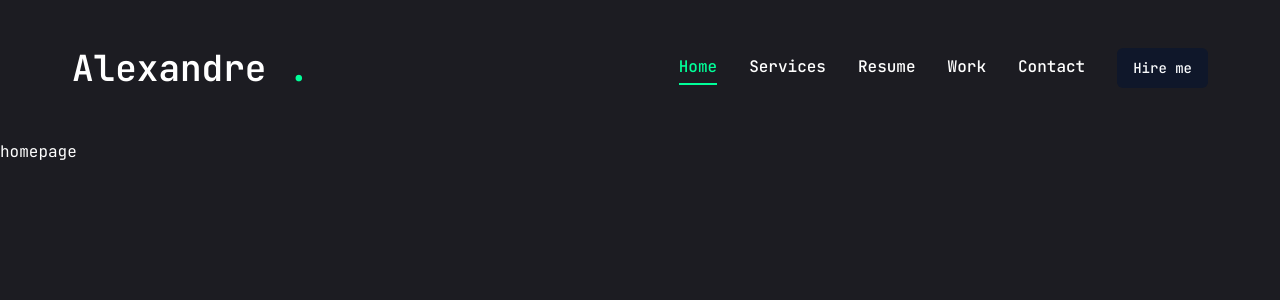
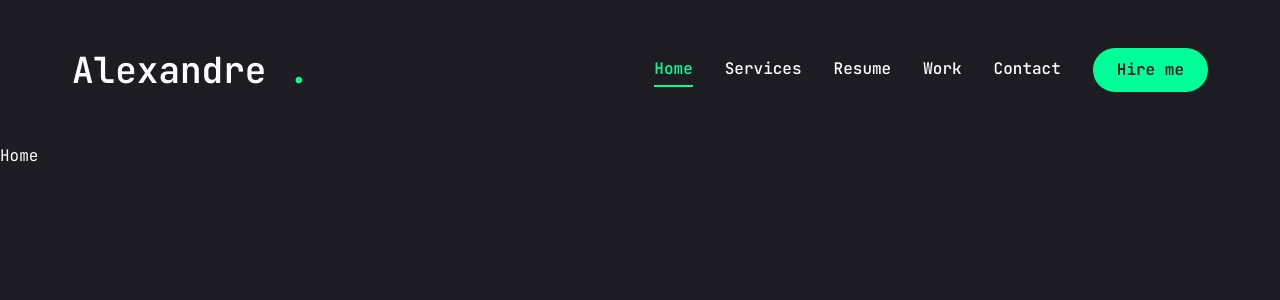
Before and after one commit to alexangria1992/portfolio_website, a Next.js app: page / in a window 1280 px wide. Shown: the top 300 px of the page. Built offline with nearby package versions, Linux system fonts and the light colour scheme.

Commit message:
mobile nav

```diff
--- a/app/page.jsx
+++ b/app/page.jsx
@@ -1,5 +1,7 @@
-import Image from 'next/image';
+import React from 'react';
 
-export default function Home() {
-  return <main>homepage</main>;
-}
+const Home = () => {
+  return <div>Home</div>;
+};
+
+export default Home;
--- a/components/Header.jsx
+++ b/components/Header.jsx
@@ -1,6 +1,7 @@
 import Link from 'next/link';
 import Nav from './Nav';
 import { Button } from './ui/button';
+import MobileNav from './MobileNav';
 
 const Header = () => {
   return (
@@ -20,7 +21,9 @@
           </Link>
         </div>
         {/* Mobile nav */}
-        <div className='xl:hidden'>mobile nav</div>
+        <div className='xl:hidden'>
+          <MobileNav />
+        </div>
       </div>
     </header>
   );
--- a/components/MobileNav.jsx
+++ b/components/MobileNav.jsx
@@ -0,0 +1,69 @@
+'use client';
+
+import { Sheet, SheetContent, SheetTrigger } from '@/components/ui/sheet';
+import Link from 'next/link';
+import { usePathname } from 'next/navigation';
+import { CiMenuFries } from 'react-icons/ci';
+
+const links = [
+  {
+    name: 'home',
+    path: '/',
+  },
+  {
+    name: 'services',
+    path: '/services',
+  },
+  {
+    name: 'resume',
+    path: '/resume',
+  },
+  {
+    name: 'work',
+    path: '/work',
+  },
+  {
+    name: 'contact',
+    path: '/contact',
+  },
+];
+const MobileNav = () => {
+  const pathname = usePathname();
+
+  return (
+    <Sheet>
+      <SheetTrigger className='flex justify-center items-center'>
+        <CiMenuFries className='text-[32px] text-accent' />
+      </SheetTrigger>
+      <SheetContent className='flex flex-col'>
+        {/* Logo */}
+        <div className='mt-32 mb-40 text-center text-2xl'>
+          <Link href='/'>
+            <h1 className='text-4xl font-semibold'>
+              Alexandre<span className='text-accent'>.</span>
+            </h1>
+          </Link>
+        </div>
+        <nav className='flex flex-col justify-center items-center gap-8'>
+          {links.map((link, index) => {
+            return (
+              <Link
+                key={index}
+                href={link.path}
+                className={`${
+                  link.path === pathname &&
+                  'text-accent border-b-2 border-accent'
+                } text-xl capitalize hover:text-accent transition-all
+              `}
+              >
+                {link.name}
+              </Link>
+            );
+          })}
+        </nav>
+      </SheetContent>
+    </Sheet>
+  );
+};
+
+export default MobileNav;
--- a/components/ui/button.jsx
+++ b/components/ui/button.jsx
@@ -1,47 +1,44 @@
-import * as React from "react"
-import { Slot } from "@radix-ui/react-slot"
-import { cva } from "class-variance-authority";
+import * as React from 'react';
+import { Slot } from '@radix-ui/react-slot';
+import { cva } from 'class-variance-authority';
 
-import { cn } from "@/lib/utils"
+import { cn } from '@/lib/utils';
 
 const buttonVariants = cva(
-  "inline-flex items-center justify-center whitespace-nowrap rounded-md text-sm font-medium ring-offset-white transition-colors focus-visible:outline-none focus-visible:ring-2 focus-visible:ring-slate-950 focus-visible:ring-offset-2 disabled:pointer-events-none disabled:opacity-50 dark:ring-offset-slate-950 dark:focus-visible:ring-slate-300",
+  'inline-flex items-center justify-center whitespace-nowrap rounded-full text-base font-semibold ring-offset-white transition-colors',
   {
     variants: {
       variant: {
-        default: "bg-slate-900 text-slate-50 hover:bg-slate-900/90 dark:bg-slate-50 dark:text-slate-900 dark:hover:bg-slate-50/90",
-        destructive:
-          "bg-red-500 text-slate-50 hover:bg-red-500/90 dark:bg-red-900 dark:text-slate-50 dark:hover:bg-red-900/90",
+        default: 'bg-accent text-primary hover:bg-accent-hover',
+        primary: 'bg-primary text-white',
         outline:
-          "border border-slate-200 bg-white hover:bg-slate-100 hover:text-slate-900 dark:border-slate-800 dark:bg-slate-950 dark:hover:bg-slate-800 dark:hover:text-slate-50",
-        secondary:
-          "bg-slate-100 text-slate-900 hover:bg-slate-100/80 dark:bg-slate-800 dark:text-slate-50 dark:hover:bg-slate-800/80",
-        ghost: "hover:bg-slate-100 hover:text-slate-900 dark:hover:bg-slate-800 dark:hover:text-slate-50",
-        link: "text-slate-900 underline-offset-4 hover:underline dark:text-slate-50",
+          'border border-accent bg-transparent text-accent hover:bg-accent hover:text-primary',
       },
       size: {
-        default: "h-10 px-4 py-2",
-        sm: "h-9 rounded-md px-3",
-        lg: "h-11 rounded-md px-8",
-        icon: "h-10 w-10",
+        default: 'h-[44px] px-6',
+        md: 'h-[48px] px-6',
+        lg: 'h-[56px]  rounded-md px-8 text-sm uppercase tracking-[2px]',
       },
     },
     defaultVariants: {
-      variant: "default",
-      size: "default",
+      variant: 'default',
+      size: 'default',
     },
   }
-)
+);
 
-const Button = React.forwardRef(({ className, variant, size, asChild = false, ...props }, ref) => {
-  const Comp = asChild ? Slot : "button"
-  return (
-    (<Comp
-      className={cn(buttonVariants({ variant, size, className }))}
-      ref={ref}
-      {...props} />)
-  );
-})
-Button.displayName = "Button"
+const Button = React.forwardRef(
+  ({ className, variant, size, asChild = false, ...props }, ref) => {
+    const Comp = asChild ? Slot : 'button';
+    return (
+      <Comp
+        className={cn(buttonVariants({ variant, size, className }))}
+        ref={ref}
+        {...props}
+      />
+    );
+  }
+);
+Button.displayName = 'Button';
 
-export { Button, buttonVariants }
+export { Button, buttonVariants };
--- a/components/ui/sheet.jsx
+++ b/components/ui/sheet.jsx
@@ -1,99 +1,111 @@
-"use client";
-import * as React from "react"
-import * as SheetPrimitive from "@radix-ui/react-dialog"
-import { cva } from "class-variance-authority";
-import { X } from "lucide-react"
+'use client';
+import * as React from 'react';
+import * as SheetPrimitive from '@radix-ui/react-dialog';
+import { cva } from 'class-variance-authority';
+import { IoMdClose } from 'react-icons/io';
+import { cn } from '@/lib/utils';
 
-import { cn } from "@/lib/utils"
+const Sheet = SheetPrimitive.Root;
 
-const Sheet = SheetPrimitive.Root
+const SheetTrigger = SheetPrimitive.Trigger;
 
-const SheetTrigger = SheetPrimitive.Trigger
+const SheetClose = SheetPrimitive.Close;
 
-const SheetClose = SheetPrimitive.Close
-
-const SheetPortal = SheetPrimitive.Portal
+const SheetPortal = SheetPrimitive.Portal;
 
 const SheetOverlay = React.forwardRef(({ className, ...props }, ref) => (
   <SheetPrimitive.Overlay
     className={cn(
-      "fixed inset-0 z-50 bg-black/80  data-[state=open]:animate-in data-[state=closed]:animate-out data-[state=closed]:fade-out-0 data-[state=open]:fade-in-0",
+      'fixed inset-0 z-50 bg-black/80  data-[state=open]:animate-in data-[state=closed]:animate-out data-[state=closed]:fade-out-0 data-[state=open]:fade-in-0',
       className
     )}
     {...props}
-    ref={ref} />
-))
-SheetOverlay.displayName = SheetPrimitive.Overlay.displayName
+    ref={ref}
+  />
+));
+SheetOverlay.displayName = SheetPrimitive.Overlay.displayName;
 
 const sheetVariants = cva(
-  "fixed z-50 gap-4 bg-white p-6 shadow-lg transition ease-in-out data-[state=open]:animate-in data-[state=closed]:animate-out data-[state=closed]:duration-300 data-[state=open]:duration-500 dark:bg-slate-950",
+  'fixed z-50 gap-4 bg-primary p-6 shadow-lg transition ease-in-out data-[state=open]:animate-in data-[state=closed]:animate-out data-[state=closed]:duration-300 data-[state=open]:duration-500 dark:bg-slate-950',
   {
     variants: {
       side: {
-        top: "inset-x-0 top-0 border-b data-[state=closed]:slide-out-to-top data-[state=open]:slide-in-from-top",
+        top: 'inset-x-0 top-0 border-b data-[state=closed]:slide-out-to-top data-[state=open]:slide-in-from-top',
         bottom:
-          "inset-x-0 bottom-0 border-t data-[state=closed]:slide-out-to-bottom data-[state=open]:slide-in-from-bottom",
-        left: "inset-y-0 left-0 h-full w-3/4 border-r data-[state=closed]:slide-out-to-left data-[state=open]:slide-in-from-left sm:max-w-sm",
+          'inset-x-0 bottom-0 border-t data-[state=closed]:slide-out-to-bottom data-[state=open]:slide-in-from-bottom',
+        left: 'inset-y-0 left-0 h-full w-3/4 border-r data-[state=closed]:slide-out-to-left data-[state=open]:slide-in-from-left sm:max-w-sm',
         right:
-          "inset-y-0 right-0 h-full w-3/4  border-l data-[state=closed]:slide-out-to-right data-[state=open]:slide-in-from-right sm:max-w-sm",
+          'inset-y-0 right-0 h-full w-3/4   data-[state=closed]:slide-out-to-right data-[state=open]:slide-in-from-right sm:max-w-sm',
       },
     },
     defaultVariants: {
-      side: "right",
+      side: 'right',
     },
   }
-)
+);
 
-const SheetContent = React.forwardRef(({ side = "right", className, children, ...props }, ref) => (
+const SheetContent = React.forwardRef(
+  ({ side = 'right', className, children, ...props }, ref) => (
     <SheetPortal>
       <SheetOverlay />
-    <SheetPrimitive.Content ref={ref} className={cn(sheetVariants({ side }), className)} {...props}>
+      <SheetPrimitive.Content
+        ref={ref}
+        className={cn(sheetVariants({ side }), className)}
+        {...props}
+      >
         {children}
-      <SheetPrimitive.Close
-        className="absolute right-4 top-4 rounded-sm opacity-70 ring-offset-white transition-opacity hover:opacity-100 focus:outline-none focus:ring-2 focus:ring-slate-950 focus:ring-offset-2 disabled:pointer-events-none data-[state=open]:bg-slate-100 dark:ring-offset-slate-950 dark:focus:ring-slate-300 dark:data-[state=open]:bg-slate-800">
-        <X className="h-4 w-4" />
-        <span className="sr-only">Close</span>
+        <SheetPrimitive.Close className='absolute right-8 top-8 transition-opacity outline-none'>
+          <IoMdClose className='text-3xl text-accent' />
+          <span className='sr-only'>Close</span>
         </SheetPrimitive.Close>
       </SheetPrimitive.Content>
     </SheetPortal>
-))
-SheetContent.displayName = SheetPrimitive.Content.displayName
+  )
+);
+SheetContent.displayName = SheetPrimitive.Content.displayName;
 
-const SheetHeader = ({
-  className,
-  ...props
-}) => (
+const SheetHeader = ({ className, ...props }) => (
   <div
-    className={cn("flex flex-col space-y-2 text-center sm:text-left", className)}
-    {...props} />
-)
-SheetHeader.displayName = "SheetHeader"
+    className={cn(
+      'flex flex-col space-y-2 text-center sm:text-left',
+      className
+    )}
+    {...props}
+  />
+);
+SheetHeader.displayName = 'SheetHeader';
 
-const SheetFooter = ({
-  className,
-  ...props
-}) => (
+const SheetFooter = ({ className, ...props }) => (
   <div
-    className={cn("flex flex-col-reverse sm:flex-row sm:justify-end sm:space-x-2", className)}
-    {...props} />
-)
-SheetFooter.displayName = "SheetFooter"
+    className={cn(
+      'flex flex-col-reverse sm:flex-row sm:justify-end sm:space-x-2',
+      className
+    )}
+    {...props}
+  />
+);
+SheetFooter.displayName = 'SheetFooter';
 
 const SheetTitle = React.forwardRef(({ className, ...props }, ref) => (
   <SheetPrimitive.Title
     ref={ref}
-    className={cn("text-lg font-semibold text-slate-950 dark:text-slate-50", className)}
-    {...props} />
-))
-SheetTitle.displayName = SheetPrimitive.Title.displayName
+    className={cn(
+      'text-lg font-semibold text-slate-950 dark:text-slate-50',
+      className
+    )}
+    {...props}
+  />
+));
+SheetTitle.displayName = SheetPrimitive.Title.displayName;
 
 const SheetDescription = React.forwardRef(({ className, ...props }, ref) => (
   <SheetPrimitive.Description
     ref={ref}
-    className={cn("text-sm text-slate-500 dark:text-slate-400", className)}
-    {...props} />
-))
-SheetDescription.displayName = SheetPrimitive.Description.displayName
+    className={cn('text-sm text-slate-500 dark:text-slate-400', className)}
+    {...props}
+  />
+));
+SheetDescription.displayName = SheetPrimitive.Description.displayName;
 
 export {
   Sheet,
@@ -106,4 +118,4 @@
   SheetFooter,
   SheetTitle,
   SheetDescription,
-}
+};
--- a/package.json
+++ b/package.json
@@ -22,6 +22,7 @@
     "next": "14.2.4",
     "react": "^18",
     "react-dom": "^18",
+    "react-icons": "^5.2.1",
     "tailwind-merge": "^2.3.0",
     "tailwindcss-animate": "^1.0.7"
   },
```
Also changed, not shown: 1 other file (tests, documents, lock files or other folders). Lines whose indentation alone changed are shown as unchanged.
